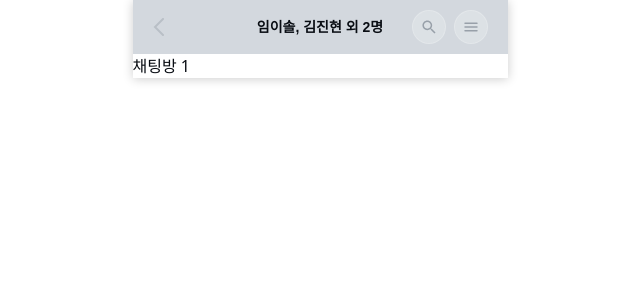
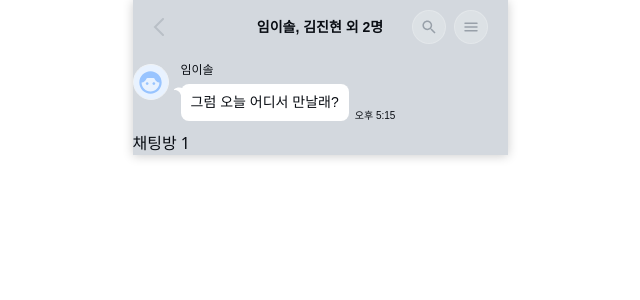
Before and after one commit to CEOS-Developers/react-messenger-21th, a React (Vite) app: page /chatroom/1 in a window 1280 px wide. Shown: the top 300 px of the page, without its empty margins (320-960 px from the left). Built offline with nearby package versions, Linux system fonts and the light colour scheme; a web font is replaced by a local one.

Commit message:
feat: 받은 메시지 UI 구현

```diff
--- /dev/null
+++ b/src/pages/ChatRoom/components/Message.tsx
@@ -0,0 +1,12 @@
+import { ReactNode } from 'react';
+
+export default function Message({ isReceived, children }: { isReceived: boolean; children: ReactNode }) {
+	return (
+		<div
+			className={`relative px-2.5 py-2 rounded-lg body2-regular-lh150
+        ${isReceived ? 'bg-black-000 max-w-[13.875rem]' : 'bg-main-200 max-w-[16.625rem]'}`}
+		>
+			{children}
+		</div>
+	);
+}
--- /dev/null
+++ b/src/pages/ChatRoom/components/RcvdMessage.tsx
@@ -0,0 +1,26 @@
+import RcvdArrow from '@/assets/icons/rcvdArrow.svg?react';
+import Profile from '@/assets/icons/profile.svg?react';
+import Message from './Message';
+
+export default function RcvdMessage() {
+	return (
+		<div className="flex gap-3 py-2.5">
+			<button className="w-9 h-9 flex justify-center items-center border border-black-100 rounded-full bg-profile-blue">
+				<Profile width={27} height={27} className="color-profile-blue" />
+			</button>
+
+			<div className="flex flex-col gap-2">
+				<div className="caption1-medium">임이솔</div>
+
+				<div className="flex">
+					<Message isReceived={true}>
+						<RcvdArrow className="absolute top-[0.1563rem] -left-2" />
+						그럼 오늘 어디서 만날래?
+					</Message>
+
+					<div className="ml-1.5 mt-auto caption2-regular">오후 5:15</div>
+				</div>
+			</div>
+		</div>
+	);
+}
--- a/src/pages/ChatRoom/index.tsx
+++ b/src/pages/ChatRoom/index.tsx
@@ -1,12 +1,14 @@
 import TopBar from '@/components/TopBar';
 import { useParams } from 'react-router-dom';
+import RcvdMessage from './components/RcvdMessage';
 
 export default function ChatRoom() {
 	const { chatRoomId } = useParams();
 
 	return (
-		<div>
+		<div className="bg-black-200">
 			<TopBar content="임이솔, 김진현 외 2명" onClickContent={() => console.log('')} />
+			<RcvdMessage />
 			채팅방 {chatRoomId}
 		</div>
 	);
```
Also changed, not shown: src/assets/icons/profile.svg (added), src/assets/icons/rcvdArrow.svg (added).
